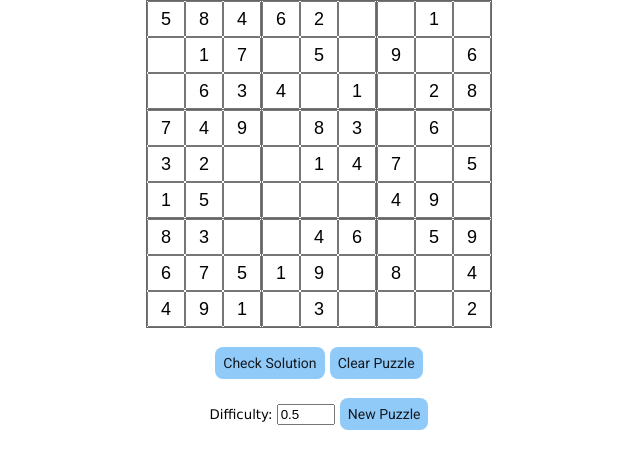
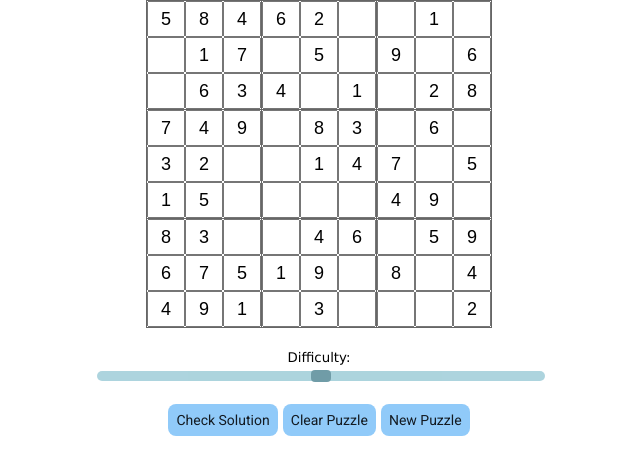
Before and after one commit to gzsig/react-sudoku, a React (Create React App) app: page / in a window 1280 px wide. Shown: the top 474 px of the page, without its empty margins (321-961 px from the left). Built offline with nearby package versions, Linux system fonts and the light colour scheme.

Commit message:
Range slider for difficulty

```diff
--- /dev/null
+++ b/src/components/display/Slider/Slider.jsx
@@ -0,0 +1,14 @@
+import React from 'react'
+import * as S from './slider_style'
+
+const Slider = (props) => {
+	return (
+		<S.SliderContainer>
+			<S.SliderStyle type={props.type} min={props.min} max={props.max} step={props.step} value={props.value} onChange={props.onChange}>
+			</S.SliderStyle>
+		</S.SliderContainer>
+
+	)
+}
+
+export { Slider }
--- /dev/null
+++ b/src/components/display/Slider/index.js
@@ -0,0 +1 @@
+export { Slider } from './Slider'
--- /dev/null
+++ b/src/components/display/Slider/slider_style.js
@@ -0,0 +1,44 @@
+import styled from 'styled-components'
+
+const SliderContainer = styled('div')`
+  width: 35%;
+  margin: auto;
+`
+const SliderStyle = styled('input')`
+  /* slide bar */
+   -webkit-appearance: none;
+    width: 100%;
+    height: 10px;
+    border-radius: 5px;
+    background: #8AC2D0;
+    outline: none;
+    opacity: 0.7;
+    -webkit-transition: .2s;
+    transition: opacity .2s;
+
+  &:hover {
+    opacity: 1;
+  }
+  /* slider */
+  &::-webkit-slider-thumb {
+    -webkit-appearance: none;
+    appearance: none;
+    width: 20px;
+    height: 12px;
+    border-radius: 4px;
+    background: #347383;
+    border: none;
+    cursor: pointer;
+  }
+
+  &::-moz-range-thumb {
+    width: 20px;
+    height: 12px;
+    border-radius: 4px;
+    background: #347383;
+    border: none;
+    cursor: pointer;
+}
+`
+
+export { SliderContainer, SliderStyle }
--- a/src/components/display/index.js
+++ b/src/components/display/index.js
@@ -1 +1,2 @@
 export { Button } from './Button'
+export { Slider } from './Slider'
--- a/src/components/logic/Sudoku/Sudoku.jsx
+++ b/src/components/logic/Sudoku/Sudoku.jsx
@@ -1,5 +1,6 @@
 import React from 'react';
 import { Button } from '../../display'
+import { Slider } from '../../display'
 
 // Sudoku uses numbers 1-9
 const SIZE = 9;
@@ -167,16 +168,16 @@ class Sudoku extends React.Component {
     this.newPuzzle();
   }
 
-  /**
-   * Focuses puzzle cell when clicked.
-   */
+
+  // Focuses puzzle cell when clicked.
+
   handleCellClick({ target }) {
     target.select();
   }
 
-  /**
-   * Navigates puzzle and records user's attempt.
-   */
+
+  // Navigates puzzle and records user's attempt.
+
   onChange = ({ key, target }) => {
     let { x, y, } = target.dataset;
     x = Number(x);
@@ -192,9 +193,9 @@ class Sudoku extends React.Component {
   };
 
 
-  /**
-   * Checks if puzzle is solved.
-   */
+
+  // Checks if puzzle is solved.
+
   checkSolution = () => {
     const { attempt, solutionJSON } = this.state;
     if (JSON.stringify(attempt) === solutionJSON) {
@@ -204,9 +205,9 @@ class Sudoku extends React.Component {
     }
   };
 
-  /**
-   * Clears puzzle attempt.
-   */
+
+  // Clears puzzle attempt.
+
   clearPuzzle = () => {
     this.setState(state => ({
       attempt: state.puzzle.map(row => row.slice()),
@@ -214,9 +215,9 @@ class Sudoku extends React.Component {
   };
 
 
-  /**
-   * Generates a new puzzle.
-   */
+
+  // Generates a new puzzle.
+
   newPuzzle = () => {
     this.setState(({ difficulty }) => {
       const { puzzle, solution } = createGame(difficulty);
@@ -229,9 +230,9 @@ class Sudoku extends React.Component {
     });
   };
 
-  /**
-    * Changes puzzle difficulty.
-    */
+
+  // Changes puzzle difficulty.
+
   changeDifficulty = ({ target }) => {
     this.setState(() => ({
       difficulty: Number(target.value),
@@ -269,23 +270,24 @@ class Sudoku extends React.Component {
             </tbody>
           </table>
           <br />
+          <label>
+            <small>Difficulty: </small>
+            <Slider
+              type="range"
+              min={0}
+              max={1}
+              step={0.1}
+              value={difficulty}
+              onChange={this.changeDifficulty}
+            ></Slider>
+          </label>&nbsp;
+          <br/>
           <Button onClick={this.checkSolution}>
             Check Solution
           </Button>&nbsp;
           <Button onClick={this.clearPuzzle}>
               Clear Puzzle
-        </Button>
-          <br /><br />
-          <label>
-            <small>Difficulty: </small>
-            <input
-              type="number"
-              min={0}
-              max={1}
-              value={difficulty}
-              onChange={this.changeDifficulty}
-            />
-          </label>&nbsp;
+          </Button>&nbsp;
           <Button onClick={this.newPuzzle}>
               New Puzzle
           </Button>
--- a/src/index.css
+++ b/src/index.css
@@ -49,6 +49,6 @@ td:nth-child(3n):not(:last-child) {
 }
 
 /* difficulty */
-label input {
+/* label input {
   width: 50px;
-}
+} */
```
Also changed, not shown: 1 other file (tests, documents, lock files or other folders). Lines whose indentation alone changed are shown as unchanged.
